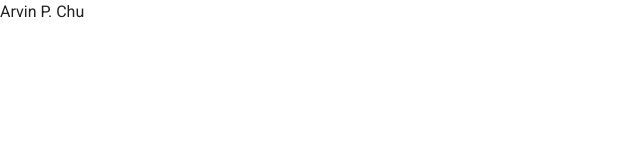
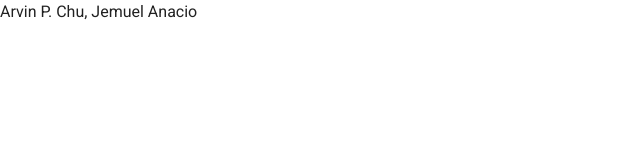
Before and after one commit to BlankSpot08/Athenaeum-Frontend, a Vue app: page / in a window 1280 px wide. Shown: the top 160 px of the page, without its empty margins (0-640 px from the left). Built offline with nearby package versions, Linux system fonts and the light colour scheme.

Commit message:
Added "Jemuel Anacio" name

```diff
--- a/src/components/HelloWorld.vue
+++ b/src/components/HelloWorld.vue
@@ -1,6 +1,6 @@
 <template>
   <div>
-    Arvin P. Chu
+    Arvin P. Chu, Jemuel Anacio
   </div>
 </template>
 
```
Also changed, not shown: 1 other file (tests, documents, lock files or other folders).
